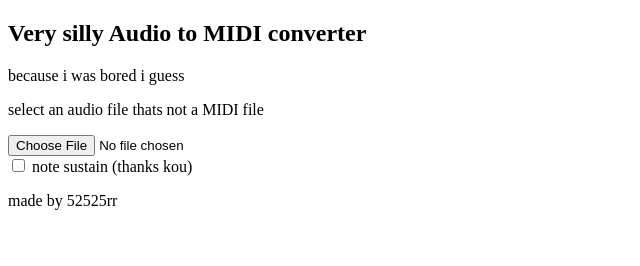
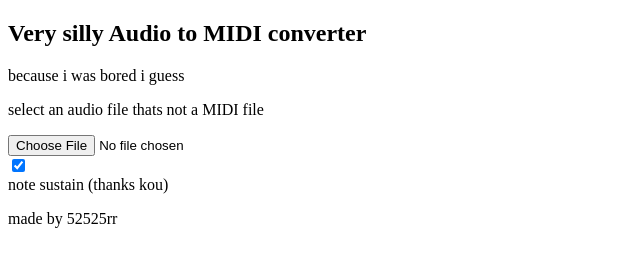
Before and after one commit to 52525rr/52525rr.github.io, a plain HTML site: page audio2midi/index.html in a window 1280 px wide. Shown: the whole page, without its empty margins (0-640 px from the left). Drawn offline with Linux system fonts and the light colour scheme.

Commit message:
Update index.html

```diff
--- a/audio2midi/index.html
+++ b/audio2midi/index.html
@@ -17,7 +17,7 @@
 </head>
 <body>
     <input type="file", id="input", accept="audio/*"></input><br>
-	<input type="checkbox" id="noestustain" name="vehicle1" value="Bike">
+	<input type="checkbox" id="notestustain" checked></input><br>
 	<label for="checkbox"> note sustain (thanks kou)</label><br>
 
 </body>
```
